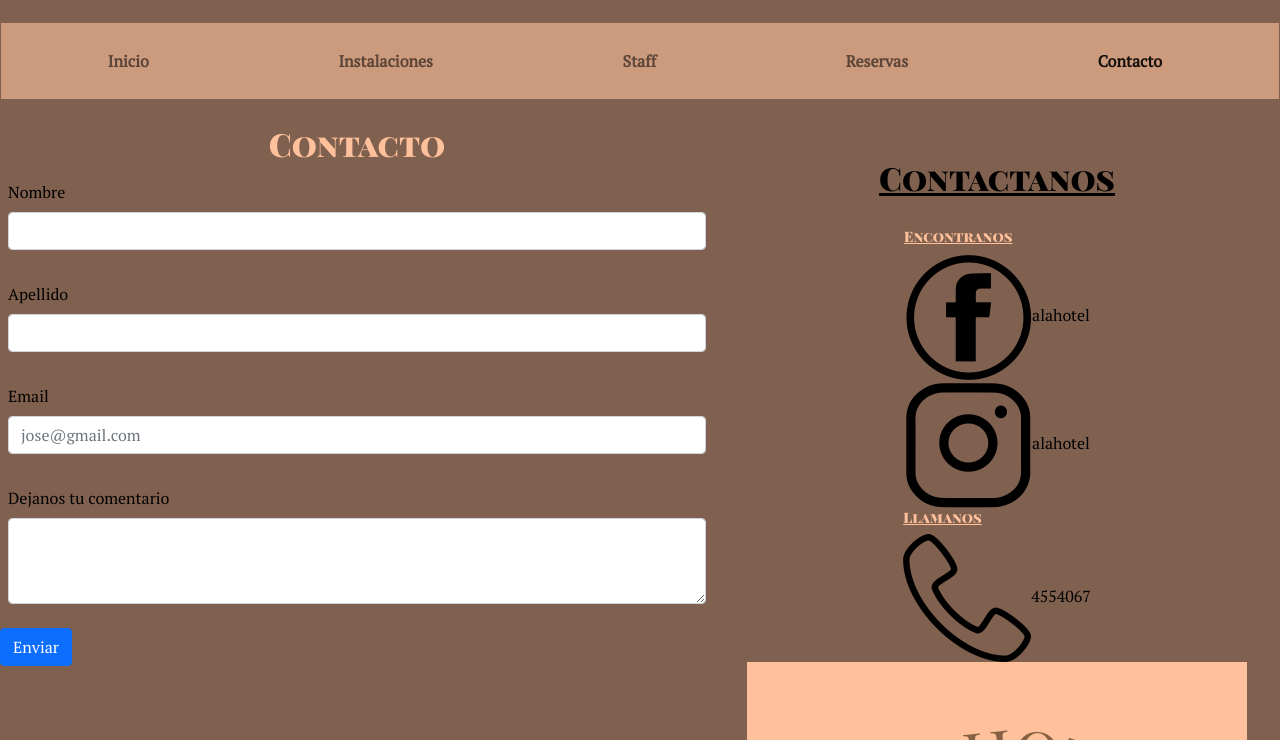
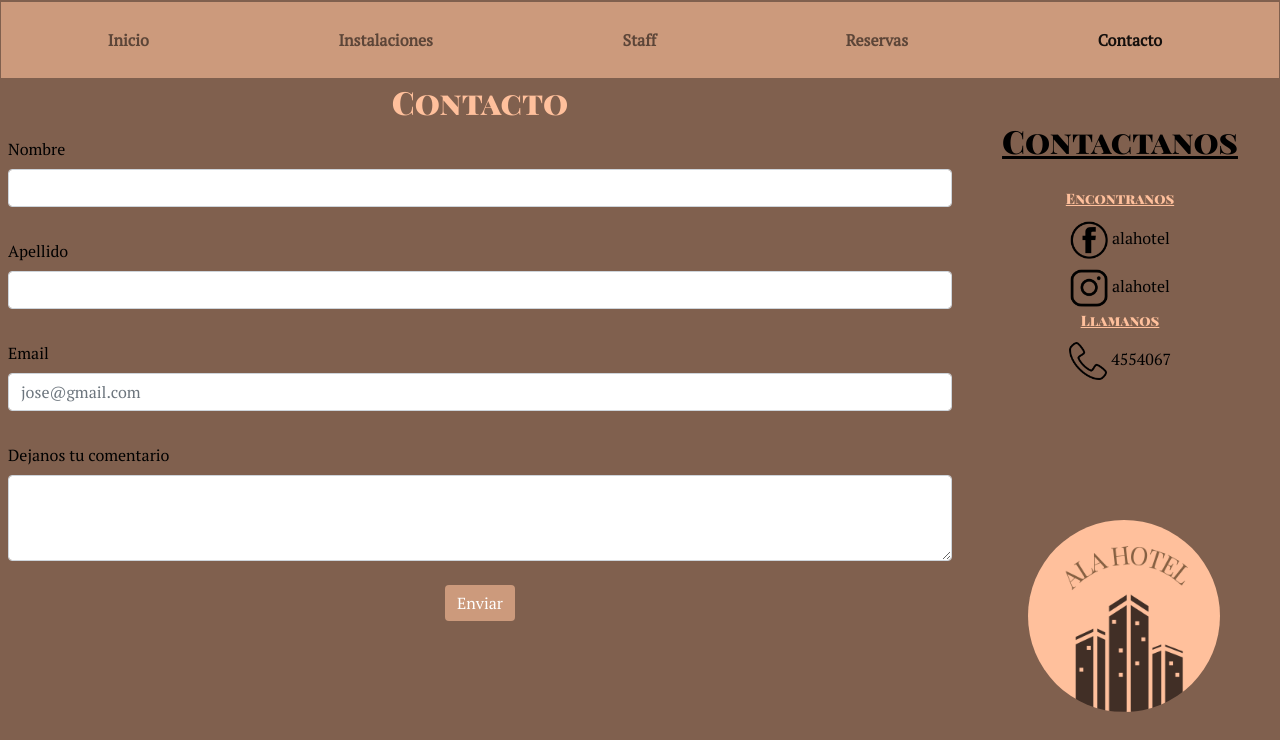
Before and after one commit to abrilatkinson/PreEntrega2Atkinson, a website: page Menu/contacto.html in a window 1280 px wide. Shown: the part 266-1006 px from the top of the page. Drawn offline with nearby package versions, Linux system fonts and the light colour scheme.

Commit message:
Ultimos detalles en SASS

```diff
--- a/Menu/contacto.html
+++ b/Menu/contacto.html
@@ -80,16 +80,16 @@
                 <section class="redes_sociales">
                     <h3>Encontranos</h3>
                 <div class="aimg">
-                    <img src="../Multimedia/logofb.png" alt="">alahotel
+                    <img src="../Multimedia/logofb.png" alt="Logo de Facebook"> alahotel
                 </div>
                 <div class="aimg">
-                    <img src="../Multimedia/logoig.png" alt="">alahotel
+                    <img src="../Multimedia/logoig.png" alt="Logo de Instagram"> alahotel
                 </div>
                 </section>
                 <section class="telefono">
                     <h3>Llamanos</h3>
                     <div class="aimg">
-                        <img src="../Multimedia/logotel.png" alt="">4554067
+                        <img src="../Multimedia/logotel.png" alt="Logo de telefono"> 4554067
                     </div>
                 </section>
             </section>
--- a/scss/_aside.scss
+++ b/scss/_aside.scss
@@ -1,4 +1,16 @@
 aside{
+    @mixin logoh {
+        text-align: center;
+            margin: 30px 20px;
+            padding: 25px 15px;
+            padding-top: 100px;
+            width: 10vw;
+    }
+    @mixin img_logo {
+             width: 15vw;
+                border-radius: 50%;
+                background-color: $rosa;
+    }
     grid-area: aside;
     border-radius: 50px;
     padding: 15px;
@@ -22,16 +34,29 @@
             font-weight: bolder;
         }
         .alogo{
-            text-align: center;
-            margin: 30px 20px;
-            padding: 25px 15px;
-            padding-top: 100px;
-            width: 10vw;
+            @include logoh();
             img{
-                width: 15vw;
-                border-radius: 50%;
-                background-color: $rosa;
+                @include img_logo();
             }
         }
     }
+    .contactanos{
+        text-align: center;
+        padding: 5px;
+        section{
+            .aimg{
+                padding: 5px;
+                img{
+                    width: 20%;
+                }
+            }
+        }
+    }
+    .alogo{
+        @include logoh();
+        img{
+            @include img_logo();
+        }
+    }
+
 }
--- a/scss/_main.scss
+++ b/scss/_main.scss
@@ -1,4 +1,15 @@
 main{
+    @mixin btn {
+        text-align: center;
+    .btn{
+        background-color: $rosa;
+        border: $rosa;
+        &:hover{
+            background-color: $color_titulo;
+        }
+
+    }
+    }
     grid-area: main;
     .secciones{
 
@@ -67,7 +78,6 @@
         }
         margin: 5px;
     }
-}
 .sfseccion{
     display: flex;
     flex-wrap: wrap;
@@ -78,3 +88,11 @@
     background-color:$rosa ;
     text-align: center;
 }
+.col-12{
+    @include btn();
+}
+.d-grid{
+    @include btn();
+}
+
+}
```
Also changed, not shown: CSS/estilo.css.
